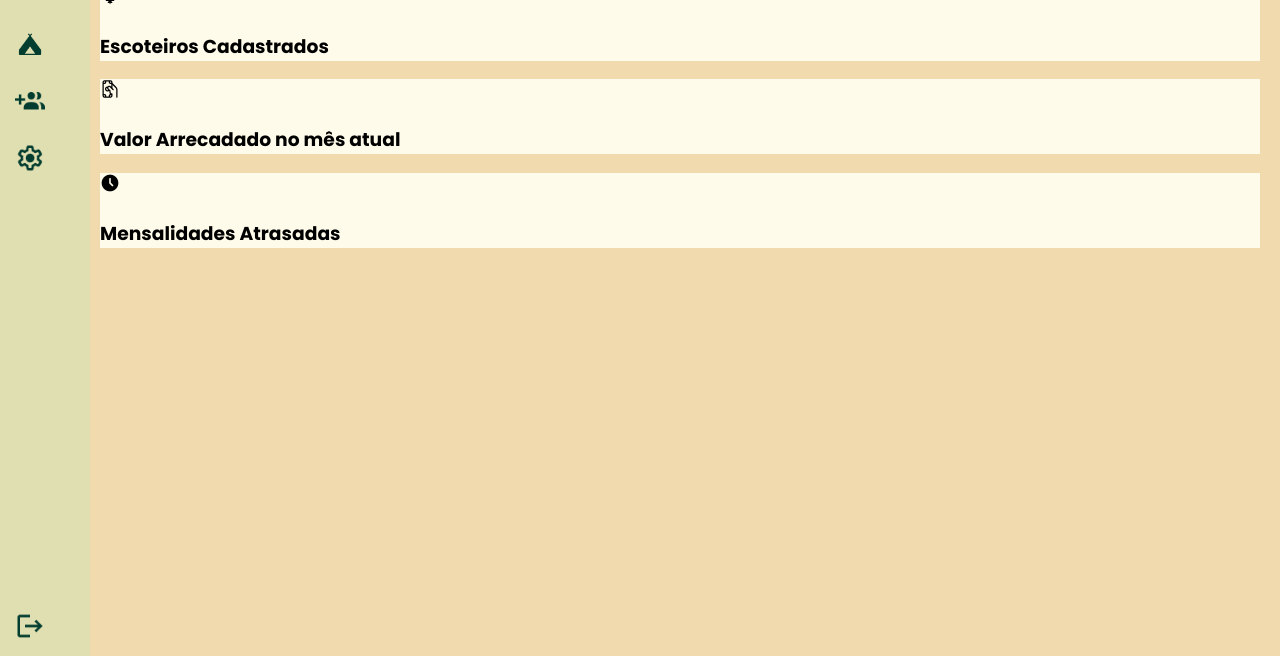
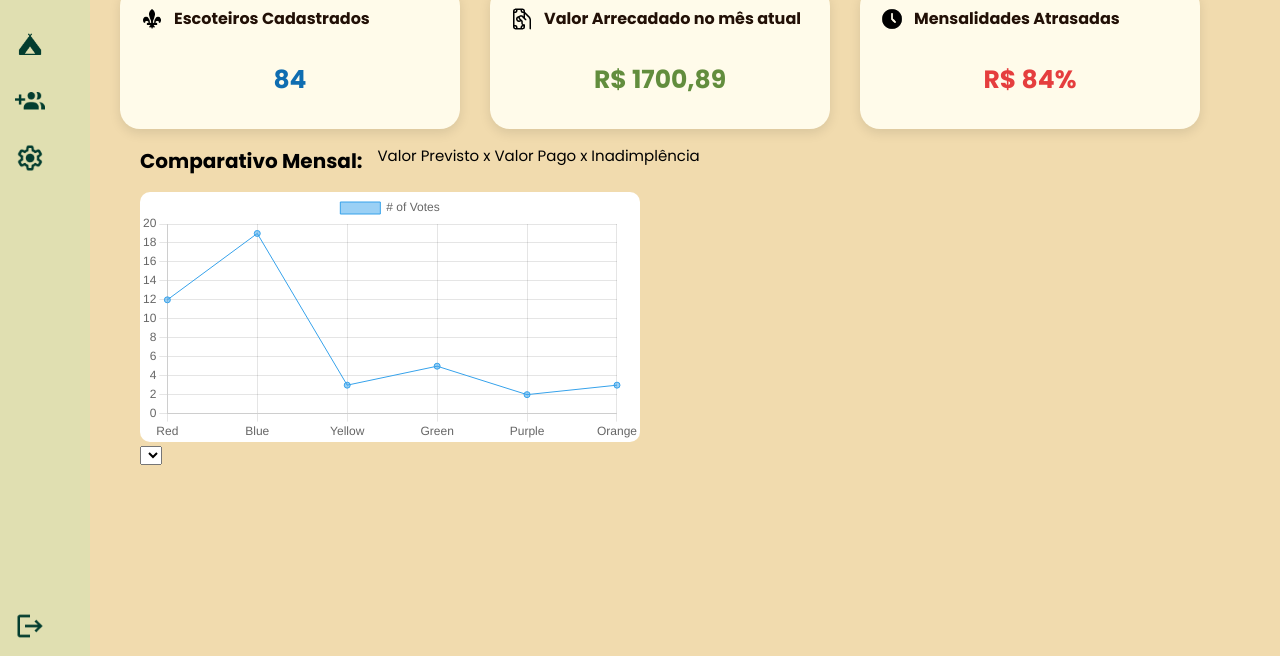
Before and after one commit to AnaMioki/ME---projeto-individual, a plain HTML site: page Desenvolvimento-Telas/home.html in a window 1280 px wide. Shown: the part 144-800 px from the top of the page. Drawn offline with nearby package versions, Linux system fonts and the light colour scheme.

Commit message:
feat: adicionar métricas e gráfico à dashboard

```diff
--- a/Desenvolvimento-Telas/home.html
+++ b/Desenvolvimento-Telas/home.html
@@ -1,10 +1,11 @@
 <!DOCTYPE html>
-<html lang="en">
+<html lang="pt-br">
 
 <head>
     <meta charset="UTF-8">
-    <meta name="viewport" content="width=device-width, initial-scale=1.0">
+    <meta name="viewport" content="width=device-width, initial-scale=0.9">
     <link rel="stylesheet" href="./style/home.css">
+    <script src="https://cdn.jsdelivr.net/npm/chart.js"></script>
     <title>Scout Ease</title>
 </head>
 
@@ -58,23 +59,23 @@
 
             </div>
             <div class="metricas">
-                <div class="card">
+                <div id="escoteiros" class="card">
                     <div class="tituloCard">
                         <img src="./assets/iconFlordeLis.png" alt="" width="20px">
                         <h3>Escoteiros Cadastrados</h3>
                     </div>
                     <div class="numbers">
-
+                        <p id="qtdEscoteiro">84</p>
                     </div>
 
                 </div>
-                <div class="card">
+                <div id="arrecadado" class="card">
                     <div class="tituloCard">
                         <img src="./assets/iconArrecadado.png" alt="" width="20px">
                         <h3>Valor Arrecadado no mês atual</h3>
                     </div>
                     <div class="numbers">
-
+                        <p id="valorArrecadado">R$ 1700,89</p>
                     </div>
                 </div>
                 <div class="card">
@@ -82,17 +83,54 @@
                         <img src="./assets/iconAtraso.png" alt="" width="20px">
                         <h3>Mensalidades Atrasadas</h3>
                     </div>
-                    <div class="numbers">
-
+                    <div id="atrasoMensalidade" class="numbers">
+                        <p id="valorMensalidadeAtrasada">R$ 84</p>
+                        <p id="porcentagemMensalidaeAtrasada">%</p>
                     </div>
                 </div>
             </div>
+            <div class="campoGrafico">
+                <div class="tituloGrafico">
+                    <h2>Comparativo Mensal:</h2>
+                    <p>Valor Previsto x Valor Pago x Inadimplência</p>
+
+                </div>
+                <div class="grafico">
+                    <canvas id="myChart"></canvas>
+                </div>
+
+                <select name="" id="">Selecione o mês</select>
+            </div>
+            <div class="indices"></div>
         </section>
     </section>
 
 </body>
 
 </html>
+<script>
+    const ctx = document.getElementById('myChart');
+
+    new Chart(ctx, {
+      type: 'line',
+      data: {
+        labels: ['Red', 'Blue', 'Yellow', 'Green', 'Purple', 'Orange'],
+        datasets: [{
+          label: '# of Votes',
+          data: [12, 19, 3, 5, 2, 3],
+          borderWidth: 1
+        }]
+      },
+      options: {
+        scales: {
+          y: {
+            beginAtZero: true
+          }
+        }
+      }
+    });
+  </script>
+
 
 <script>
     function alternarMenu() {
--- a/Desenvolvimento-Telas/style/home.css
+++ b/Desenvolvimento-Telas/style/home.css
@@ -198,6 +198,80 @@ body {
     background-color: #8E44AD;
 }
 
+.metricas{
+    display: flex;
+    /* justify-content: space-around; */
+    /* padding-left: 100px; */
+    gap: 30px;
+    flex-wrap: wrap;
+    padding: 0px 0px 0 20px;
+}
 .card{
     background-color: #FFFBEA;
+    border-radius: 20px;
+    padding: 20px;
+    width: 300px;
+    box-shadow: 0px 4px 12px rgba(0, 0, 0, 0.1);
+    transition: transform 0.2s ease;
 }
+
+.tituloCard {
+    display: flex;
+    align-items: center;
+    gap: 10px;
+    margin-bottom: 10px;
+  }
+
+  .tituloCard img {
+    width: 24px;
+    height: 24px;
+  }
+
+  .tituloCard h3 {
+    font-size: 16px;
+    color: #221006;
+    margin: 0;
+    flex: 1;
+  }
+
+  .numbers {
+    font-size: 25px;
+    font-weight: bold;
+    /* color: #103F2A; */
+    margin-top: -20px;
+    display: flex;
+    justify-content: center; /* Centraliza horizontalmente */
+    align-items: end; /* Centraliza verticalmente */
+    height: 100%;
+  }
+
+  .metricas #escoteiros{
+    color: #0F6DB1;
+  }
+
+  .metricas #arrecadado{
+    color: #628D3D;
+  }
+
+  .metricas #atrasoMensalidade{
+    color: #E53E3E;
+  }
+
+  .campoGrafico{
+    padding-left: 40px;
+  }
+  .grafico{
+    background-color: white;
+    width: 500px;
+    border-radius: 10px;
+  }
+
+  .tituloGrafico{
+    gap:15px;
+    display: flex;
+    font-size: 15px;
+  }
+
+  .tituloGrafico h2{
+    font-size: 20px;
+  }
```
